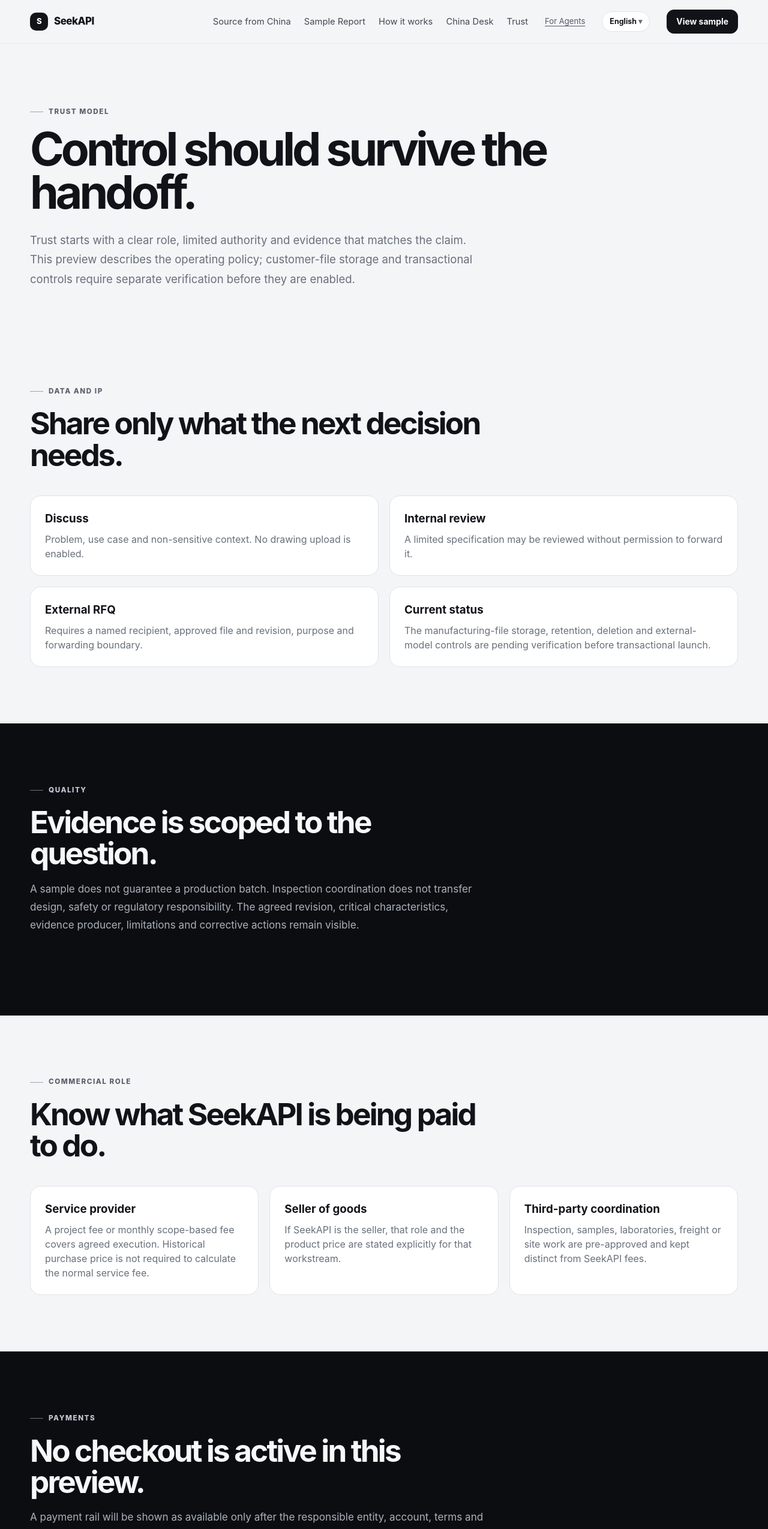
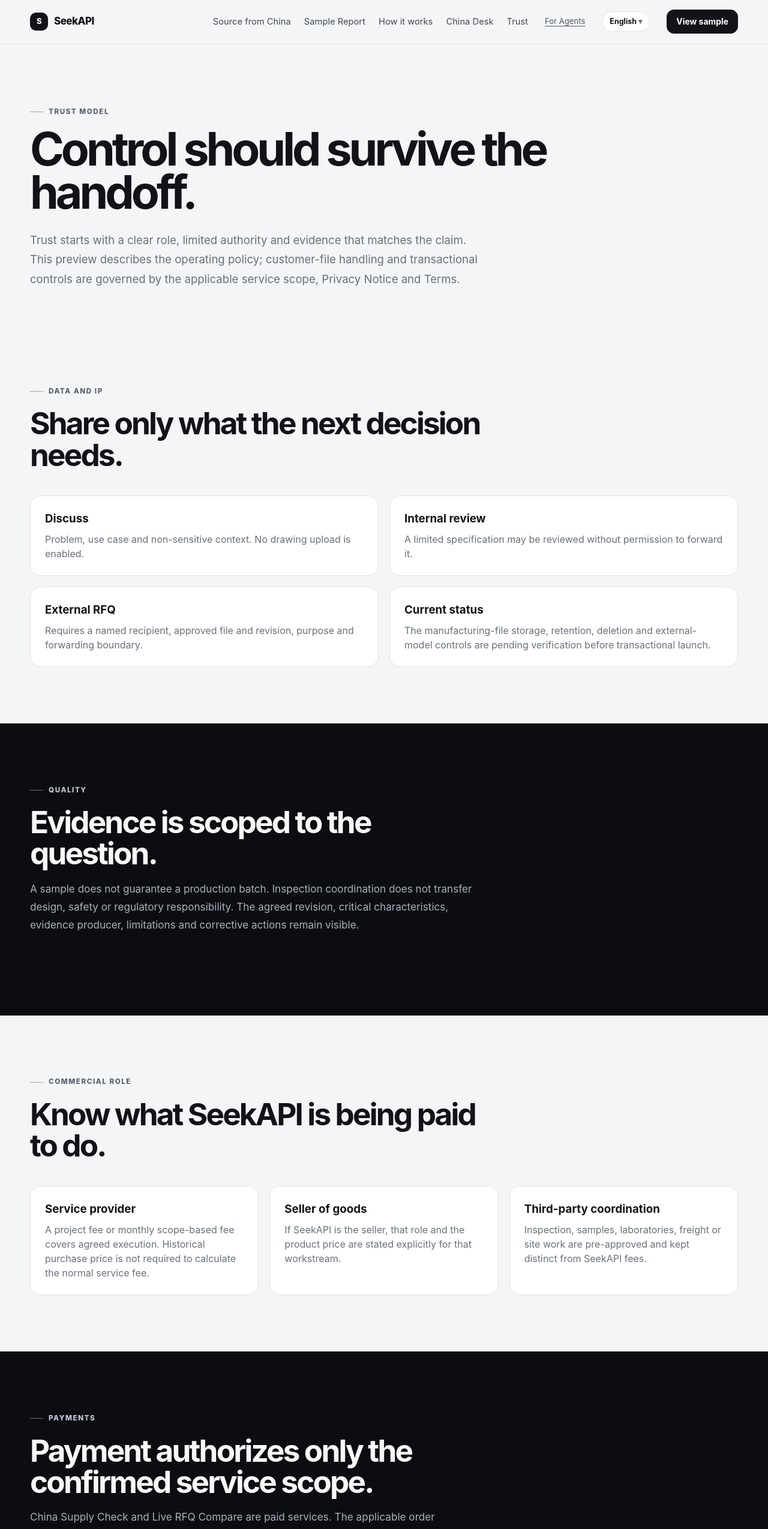
Before and after one commit to kiddhu/seekapi-public, a Next.js app: page /trust in a window 1280 px wide. Shown: the top 2549 px of the page at 60% size. Built offline with nearby package versions, Linux system fonts and the light colour scheme.

Commit message:
Publisher paid-live copy: app/(english)/trust/page.tsx

```diff
--- a/app/(english)/trust/page.tsx
+++ b/app/(english)/trust/page.tsx
@@ -2,11 +2,11 @@
 import { pageMetadata } from '@/lib/site';
 export const metadata=pageMetadata('Trust, Data and Commercial Roles','SeekAPI boundaries for authorization, evidence, quality, data, payment and commercial roles.','/trust');
 export default function Page(){return <PageShell>
-  <section className="page-hero"><div className="container"><Eyebrow>Trust model</Eyebrow><h1>Control should survive the handoff.</h1><p>Trust starts with a clear role, limited authority and evidence that matches the claim. This preview describes the operating policy; customer-file storage and transactional controls require separate verification before they are enabled.</p></div></section>
+  <section className="page-hero"><div className="container"><Eyebrow>Trust model</Eyebrow><h1>Control should survive the handoff.</h1><p>Trust starts with a clear role, limited authority and evidence that matches the claim. This preview describes the operating policy; customer-file handling and transactional controls are governed by the applicable service scope, Privacy Notice and Terms.</p></div></section>
   <section className="section" id="data-ip"><div className="container"><SectionTitle eyebrow="Data and IP" title="Share only what the next decision needs."/><div className="definition-grid"><div className="definition"><h3>Discuss</h3><p>Problem, use case and non-sensitive context. No drawing upload is enabled.</p></div><div className="definition"><h3>Internal review</h3><p>A limited specification may be reviewed without permission to forward it.</p></div><div className="definition"><h3>External RFQ</h3><p>Requires a named recipient, approved file and revision, purpose and forwarding boundary.</p></div><div className="definition"><h3>Current status</h3><p>The manufacturing-file storage, retention, deletion and external-model controls are pending verification before transactional launch.</p></div></div></div></section>
   <section className="section section-dark" id="quality"><div className="container"><SectionTitle eyebrow="Quality" title="Evidence is scoped to the question." body="A sample does not guarantee a production batch. Inspection coordination does not transfer design, safety or regulatory responsibility. The agreed revision, critical characteristics, evidence producer, limitations and corrective actions remain visible."/></div></section>
   <section className="section" id="commercial-role"><div className="container"><SectionTitle eyebrow="Commercial role" title="Know what SeekAPI is being paid to do."/><div className="grid-3"><div className="definition"><h3>Service provider</h3><p>A project fee or monthly scope-based fee covers agreed execution. Historical purchase price is not required to calculate the normal service fee.</p></div><div className="definition"><h3>Seller of goods</h3><p>If SeekAPI is the seller, that role and the product price are stated explicitly for that workstream.</p></div><div className="definition"><h3>Third-party coordination</h3><p>Inspection, samples, laboratories, freight or site work are pre-approved and kept distinct from SeekAPI fees.</p></div></div></div></section>
-  <section className="section section-dark" id="payments"><div className="container"><SectionTitle eyebrow="Payments" title="No checkout is active in this preview." body="A payment rail will be shown as available only after the responsible entity, account, terms and operating controls are verified. Payment tools do not by themselves guarantee product quality or resolve every dispute."/></div></section>
+  <section className="section section-dark" id="payments"><div className="container"><SectionTitle eyebrow="Payments" title="Payment authorizes only the confirmed service scope." body="China Supply Check and Live RFQ Compare are paid services. The applicable order confirmation identifies the price, payment path and authorized scope. Internal automated or human-assisted fulfillment does not expand that scope, and payment tools do not by themselves guarantee supplier performance or product quality."/></div></section>
   <section className="section" id="regulated-work"><div className="container"><SectionTitle eyebrow="Qualified-provider boundary" title="Coordination is not a substitute for a required license." body="SeekAPI can map requirements, compare providers, coordinate documents, monitor milestones and preserve evidence. Legal opinions, tax filings, audits, certifications, laboratory reports, customs declarations, regulated transport and other licensed work are performed only by the customer or an appropriately qualified provider. SeekAPI does not guarantee regulatory approval, customs release, tax treatment, certification, transit time or legal outcome."/><div className="link-list"><a className="text-link" href="/china-compliance-logistics">Compliance, market entry and fulfillment</a></div></div></section>
   <section className="section section-dark" id="who-we-are"><div className="container"><SectionTitle eyebrow="Who operates SeekAPI" title="A public brand with a named legal operator." body="SeekAPI is operated by SeekAPI Technology Limited, a company based in Hong Kong."/><div className="definition-grid"><div className="definition"><h3>Legal entity</h3><p>SeekAPI Technology Limited</p></div><div className="definition"><h3>Registered / contact address</h3><p>Room P11, Flat 2C, 2/F, Hung To Ctr., 94–96 How Ming St., Kwun Tong, Kowloon, Hong Kong</p></div><div className="definition"><h3>Customer support</h3><p><a className="text-link" href="mailto:support@seekapi.ai">support@seekapi.ai</a></p></div><div className="definition"><h3>Before sharing sensitive information</h3><p>Contact us first to confirm service scope, handling, recipients and the responsible provider.</p></div></div></div></section>
   <CTA title="Start with a small trust test." body="Describe one non-sensitive issue and expand permission only when the next step requires it." primaryHref="/start" secondaryLabel="See proof labels" secondaryHref="/proof"/>
```
